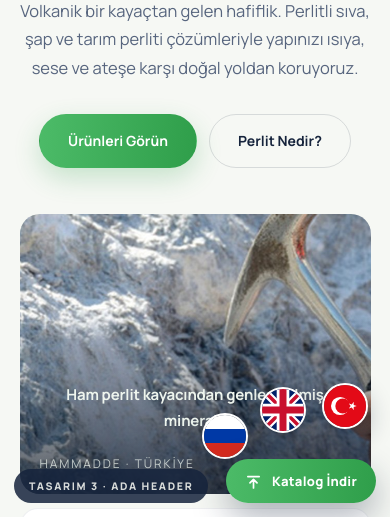
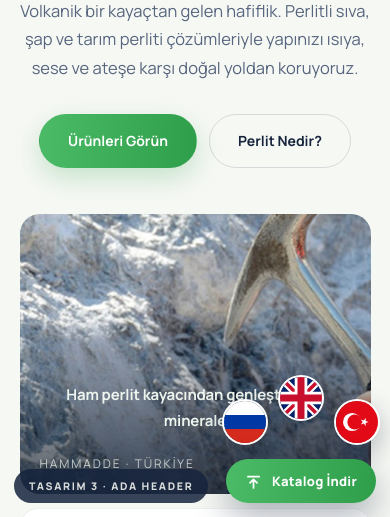
Before and after one commit to lvlehmet-stack/ulusalperlit-tasarim, a plain HTML site: page ada-header/index.html in a window 390 px wide. Both pictures are taken after a click on the button "Katalog İndir". Shown: the part 327-844 px from the top of the page. Drawn offline with Linux system fonts and the light colour scheme.

Commit message:
FAB: bayrak toplari simetrik yay (45/90/45) + etiketler topun ustunde
Co-Authored-By: Claude Opus 5 <noreply@anthropic.com>

```diff
--- a/ada-header/index.html
+++ b/ada-header/index.html
@@ -309,25 +309,32 @@ footer{padding:clamp(50px,6vw,78px) clamp(18px,5vw,60px) 28px;background:var(--b
 .fab-main:hover{transform:translateY(-3px);box-shadow:0 20px 44px rgba(var(--shadow),.42)}
 .fab-main svg{flex:none;transition:transform .35s cubic-bezier(.2,.8,.2,1)}
 .fab.open .fab-main svg{transform:rotate(180deg)}
-/* dil topları: kapalıyken butonun merkezinde gizli, açılınca yay üzerinde */
-.fab-ball{position:absolute;width:46px;height:46px;border-radius:50%;overflow:visible;cursor:pointer;
-  right:64px;bottom:4px;z-index:1;transform:translate(0,0) scale(.2);opacity:0;pointer-events:none;
+/* dil topları: kapalıyken butonun merkezinde gizli, açılınca merkeze göre SİMETRİK yay
+   (yay merkezi = hap butonun ortası; b3 sol 45°, b2 tepe 90°, b1 sağ 45°) */
+.fab-ball{position:absolute;width:46px;height:46px;border-radius:50%;cursor:pointer;
+  right:62px;bottom:2px;z-index:1;transform:translate(0,0) scale(.2);opacity:0;pointer-events:none;
   transition:transform .45s cubic-bezier(.34,1.4,.35,1),opacity .3s;
   box-shadow:0 10px 26px rgba(var(--shadow),.32)}
 .fab.open .fab-ball{opacity:1;pointer-events:auto}
-.fab.open .fab-ball.b1{transform:translate(56px,-70px) scale(1);transition-delay:.02s}
-.fab.open .fab-ball.b2{transform:translate(-6px,-66px) scale(1);transition-delay:.09s}
-.fab.open .fab-ball.b3{transform:translate(-64px,-40px) scale(1);transition-delay:.16s}
+.fab.open .fab-ball.b1{transform:translate(66px,-66px) scale(1);transition-delay:.02s}
+.fab.open .fab-ball.b2{transform:translate(0,-94px) scale(1);transition-delay:.09s}
+.fab.open .fab-ball.b3{transform:translate(-66px,-66px) scale(1);transition-delay:.16s}
+.fab-ball:hover{z-index:6}
 .fab-ball .fl{width:46px;height:46px;border-radius:50%;overflow:hidden;display:block;
   border:2.5px solid var(--surface);box-shadow:inset 0 0 0 1px var(--line);transition:transform .25s}
 .fab-ball:hover .fl{transform:scale(1.12)}
-.fab-ball .tip{position:absolute;right:54px;top:50%;transform:translateY(-50%);white-space:nowrap;
-  font-size:11px;font-weight:800;letter-spacing:.08em;background:var(--text);color:var(--bg);
-  padding:5px 11px;border-radius:99px;opacity:0;pointer-events:none;transition:opacity .25s}
-.fab-ball:hover .tip{opacity:.92}
+/* etiket topun ÜSTÜNDE açılır — komşu topların arkasında kalamaz */
+.fab-ball .tip{position:absolute;left:50%;bottom:calc(100% + 9px);transform:translateX(-50%) translateY(4px);
+  white-space:nowrap;font-size:11px;font-weight:800;letter-spacing:.08em;background:var(--text);color:var(--bg);
+  padding:5px 11px;border-radius:99px;opacity:0;pointer-events:none;transition:opacity .25s,transform .25s}
+.fab-ball:hover .tip{opacity:.94;transform:translateX(-50%) translateY(0)}
 @media(max-width:560px){
   .fab{right:14px;bottom:14px}
   .fab-main{padding:13px 19px;font-size:13px}
+  .fab-ball{right:52px}
+  .fab.open .fab-ball.b1{transform:translate(56px,-56px) scale(1)}
+  .fab.open .fab-ball.b2{transform:translate(0,-80px) scale(1)}
+  .fab.open .fab-ball.b3{transform:translate(-56px,-56px) scale(1)}
 }
 
 .rv{opacity:0;transform:translateY(22px);transition:opacity .85s cubic-bezier(.2,.8,.2,1),transform .85s cubic-bezier(.2,.8,.2,1)}
```
